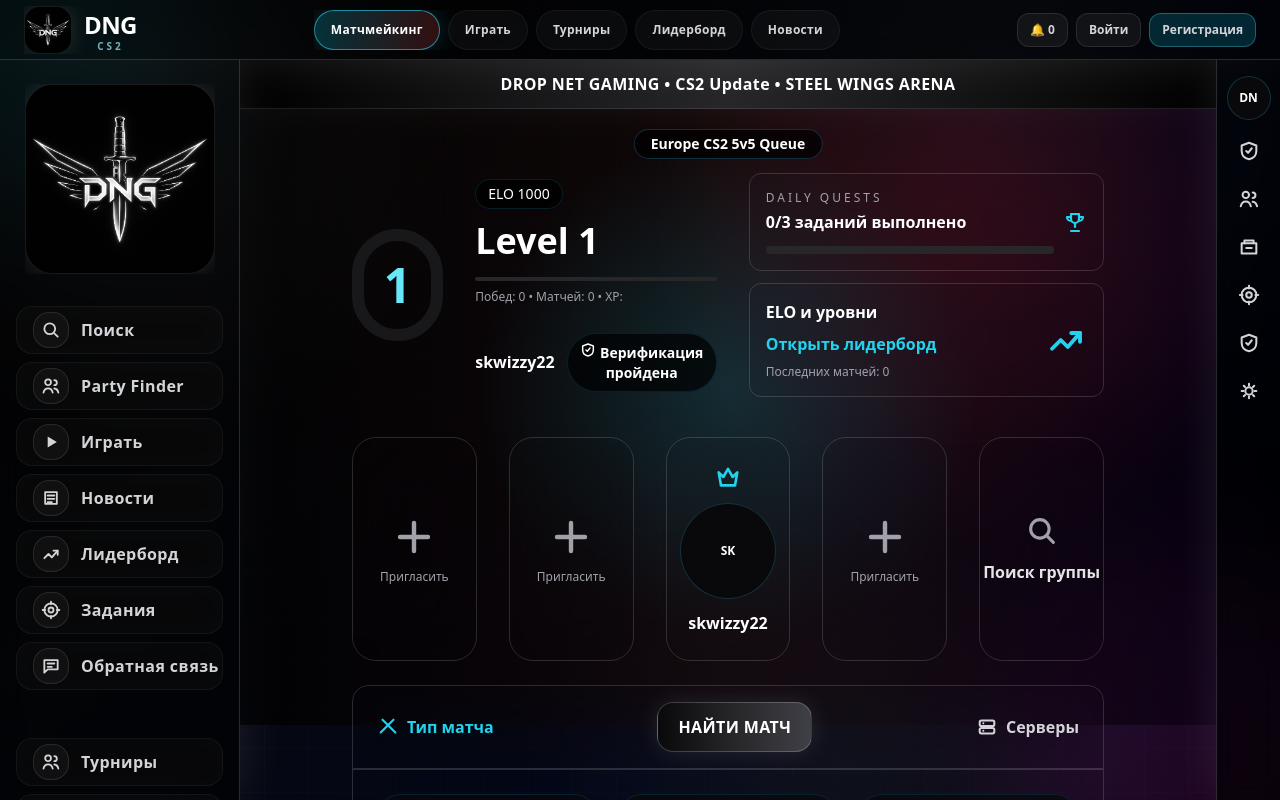
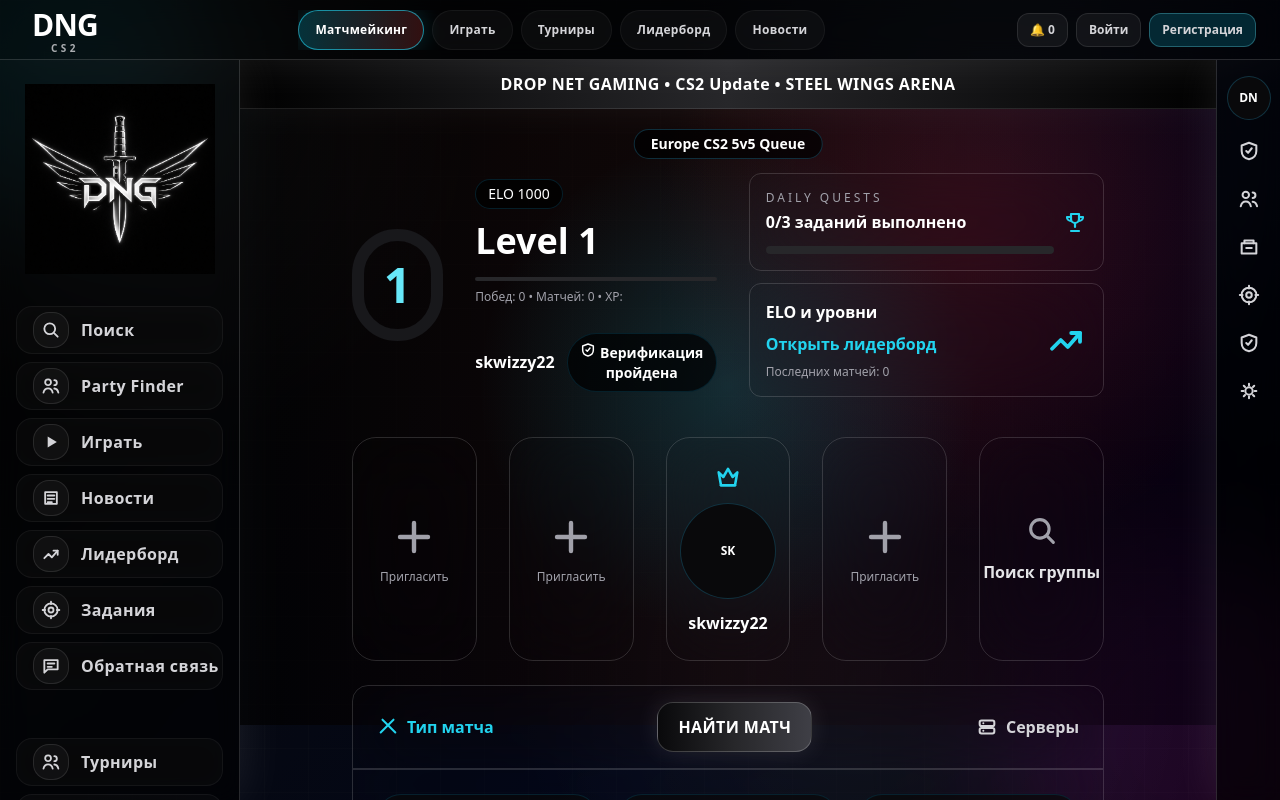
Before and after one commit to vadaiat4-pixel/dropnetgaming, a React (Vite) app: page /#/matchmaking in a window 1280 px wide. Built offline with nearby package versions, Linux system fonts and the light colour scheme; the HTML template or start-up script is replaced by a standard one.

Commit message:
Update App.jsx

```diff
--- a/src/App.jsx
+++ b/src/App.jsx
@@ -288,23 +288,16 @@
 
   if (compact) {
     return (
-      <div className="flex items-center gap-3">
-        <img
-          src={logoSrc}
-          alt="DNG logo"
-          className="h-12 w-12 rounded-2xl object-cover border border-white/10 shadow-[0_0_18px_rgba(255,255,255,0.12)] bg-black"
-        />
-        <div className="leading-none">
-          <div className="text-white font-black text-2xl tracking-tight">DNG</div>
-          <div className="text-[10px] font-black tracking-[0.3em] text-cyan-200/70">CS2</div>
-        </div>
+      <div className="leading-none px-2">
+        <div className="text-white font-black text-3xl tracking-tight">DNG</div>
+        <div className="text-[10px] font-black tracking-[0.35em] text-zinc-300/80 text-center">CS2</div>
       </div>
     );
   }
 
   return (
-    <div className="relative w-full max-w-[190px] rounded-[28px] overflow-hidden bg-black border border-white/10 shadow-[0_0_22px_rgba(255,255,255,0.10)]">
-      <img src={logoSrc} alt="DNG logo" className="block w-full h-auto object-cover" />
+    <div className="relative w-full max-w-[190px] overflow-hidden bg-transparent border-0 shadow-none">
+      <img src={logoSrc} alt="DNG logo" className="block w-full h-auto object-contain bg-transparent" />
     </div>
   );
 }
```
